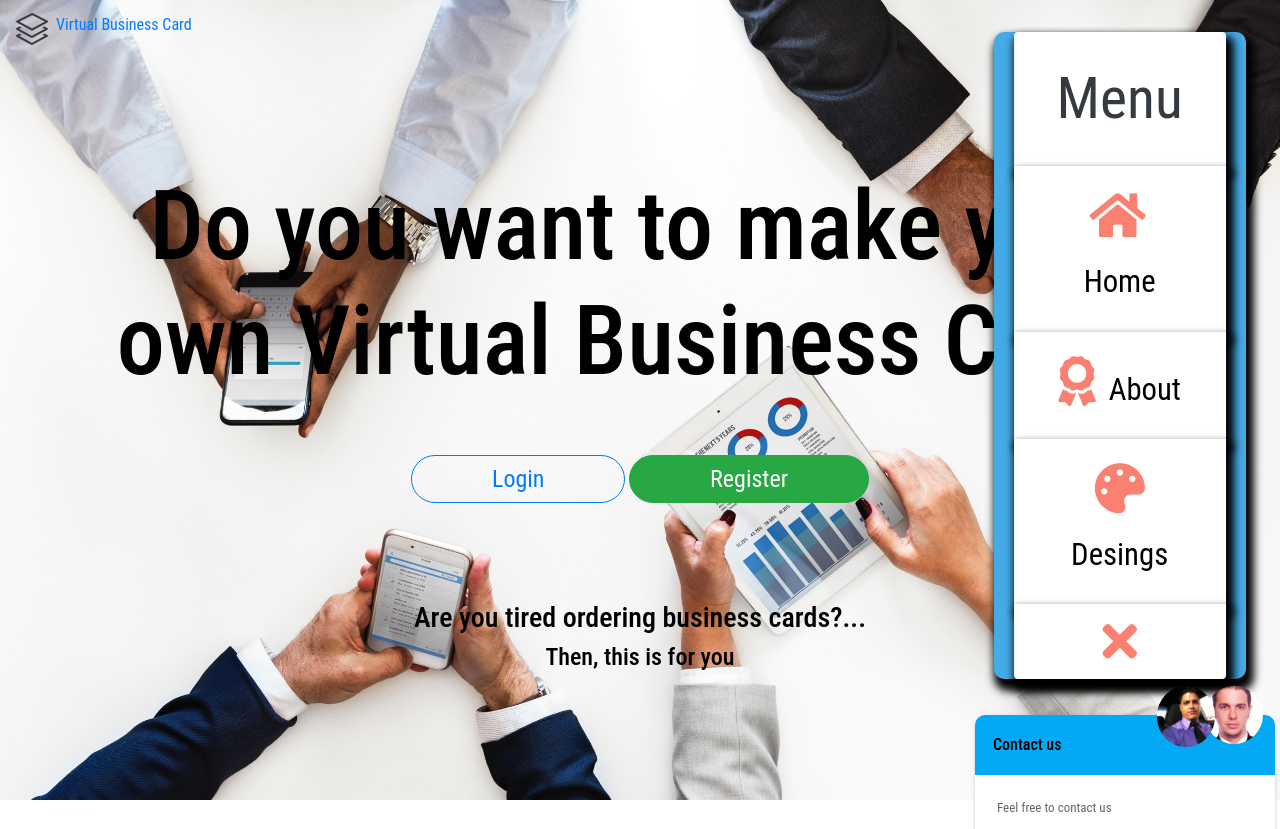
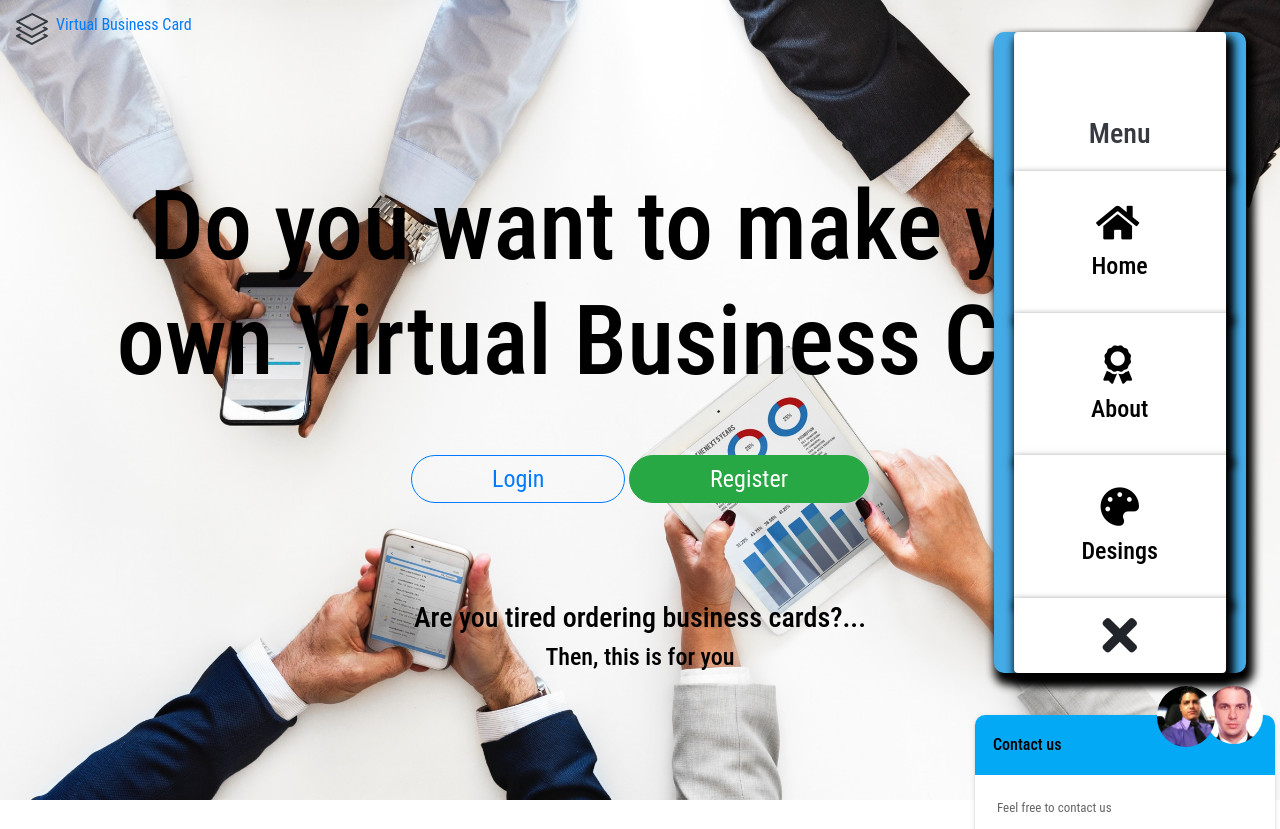
Before and after one commit to yariel1983/virtualbusinesscard, a PHP site: page /index.php in a window 1280 px wide, after a click that opens the changed part. Shown: the top 829 px of the page. Run offline with PHP 8.4, Linux system fonts and the light colour scheme; some libraries are stand-ins or nearby versions.

Commit message:
Fixing icons

```diff
--- a/_inc/header.php
+++ b/_inc/header.php
@@ -20,19 +20,19 @@
         <div class="collapse navbar-collapse" id="navbarSupportedContent">
             <ul class="list-group text-center" id="ulmenu">
                 <li class="list-group-item text-dark border-0" id="limenu">
-                <big><span class="list-group-item border-0 fa-3x">Menu</span></big>
+                <span class="list-group-item border-0 fa-3x"></span><h3>Menu</h3>
                 </li>
                 <li class="list-group-item border-0" id="limenu">
-                <big><a class="list-group-item border-0 fa-2x" href="index.php"><span><i class="fas fa-home mr-1" href="index.php"></i> <small>Home</small></span>
+                <big><a class="list-group-item border-0 fa-2x" href="index.php"><span><i class="fas fa-home mr-1" href="index.php" id="homeicon"></i></span><h4>Home</h4>
 
                     </a></big>
                 </li>
                 <li class="list-group-item border-0" id="limenu">
-                <big><a class="list-group-item border-0 fa-2x" href="about.php"><span><i class="fas fa-award mr-1" href="about.php"></i> <small>About</small></span>
+                <big><a class="list-group-item border-0 fa-2x" href="about.php"><span><i class="fas fa-award mr-1" href="about.php" id="abouticon"></i></span><h4>About</h4>
                     </a></big>
                 </li>
                 <li class="list-group-item border-0 fa-2x" id="limenu">
-                <big><a class="list-group-item border-0" href="services.php"><span><i class="fas fa-palette mr-1 ml-1" href="services.php"></i> <small>Desings</small></span>
+                <big><a class="list-group-item border-0" href="services.php"><span><i class="fas fa-palette mr-1 ml-1" href="services.php" id="designicon"></i></span><h4>Desings</h4>
                     </a></big>
                 </li>
 
--- a/assets/css/style.css
+++ b/assets/css/style.css
@@ -598,15 +598,7 @@ h3{
     border-radius: 10px;
 }
 
-i{
-    font-size:50px;
-    color: salmon;
-}
 
-i:hover{
-    font-size:70px;
-    color: hotpink;
-}
 
 
 
```
